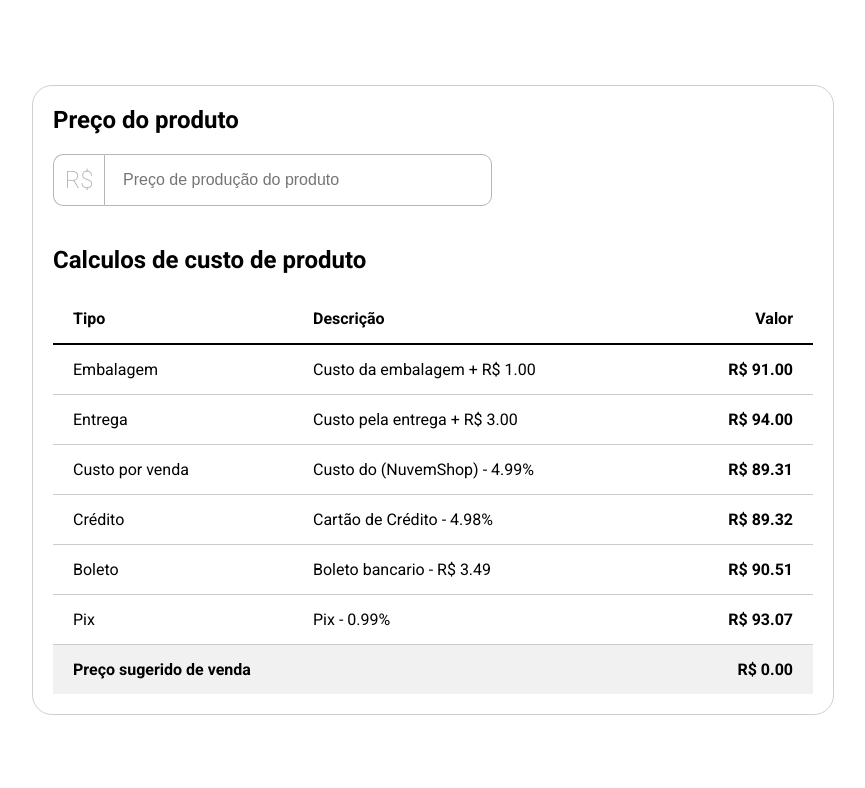
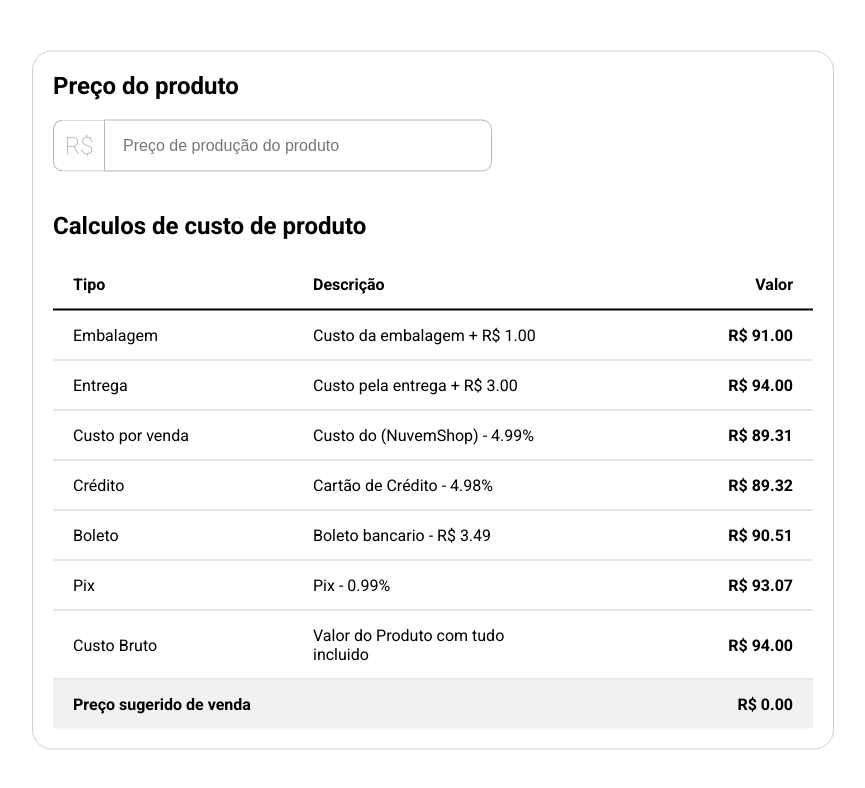
Before and after one commit to Mateus-desig/Product-pricing, a React (Vite) app: page / in a window 1280 px wide. Shown: the top 788 px of the page, without its empty margins (207-1072 px from the left). Built offline with nearby package versions, Linux system fonts and the light colour scheme.

Commit message:
mais calculos da tabela

```diff
--- a/public/json/config.json
+++ b/public/json/config.json
@@ -19,7 +19,8 @@
             "desc":"Custo do (NuvemShop)",
             "value": 4.99,
             "valueType": "%",
-            "calc": "sub"
+            "calc": "sub",
+            "all": true
         }
     ],
     "pay": [
--- a/src/App.css
+++ b/src/App.css
@@ -87,7 +87,12 @@
   border: 0;
 }
 .cell {
+  display: flex;
+  align-items: center;
   flex: 1;
+}
+.cell:last-child{
+  justify-content: end;
 }
 
 .amount {
--- a/src/table.tsx
+++ b/src/table.tsx
@@ -6,6 +6,7 @@ type Item = {
     value: number
     valueType: string
     calc: string
+    all: boolean
 }
 
 type JsonData = {
@@ -70,6 +71,12 @@ function Table({ productVal }: TableProps) {
                 </div>
             )}
 
+            <div className="row">
+                <div className="cell">Custo Bruto</div>
+                <div className="cell">Valor do Produto com tudo incluido</div>
+                <div className="cell amount">R$ {value.toFixed(2)}</div>
+            </div>
+
             <div className="price total">
                 <div className="cell">Preço sugerido de venda</div>
                 <div className="cell"></div>
```
